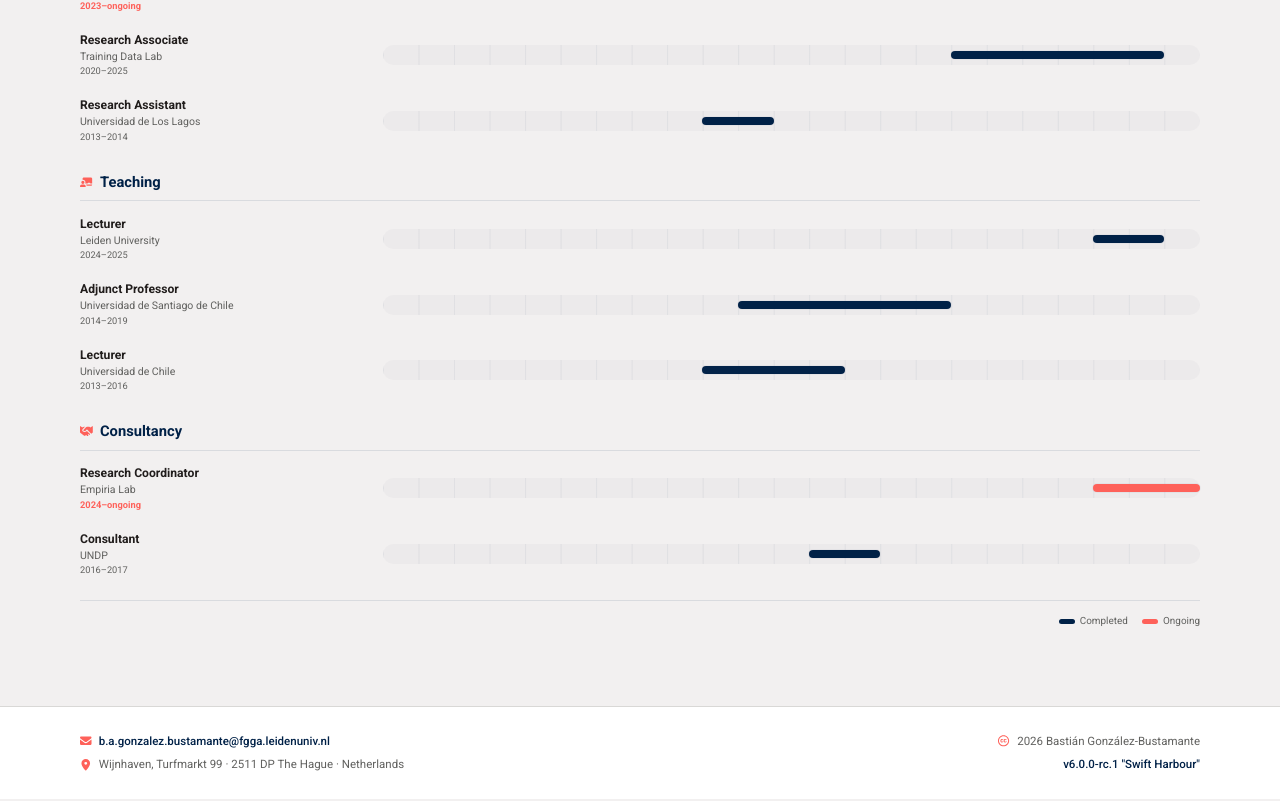
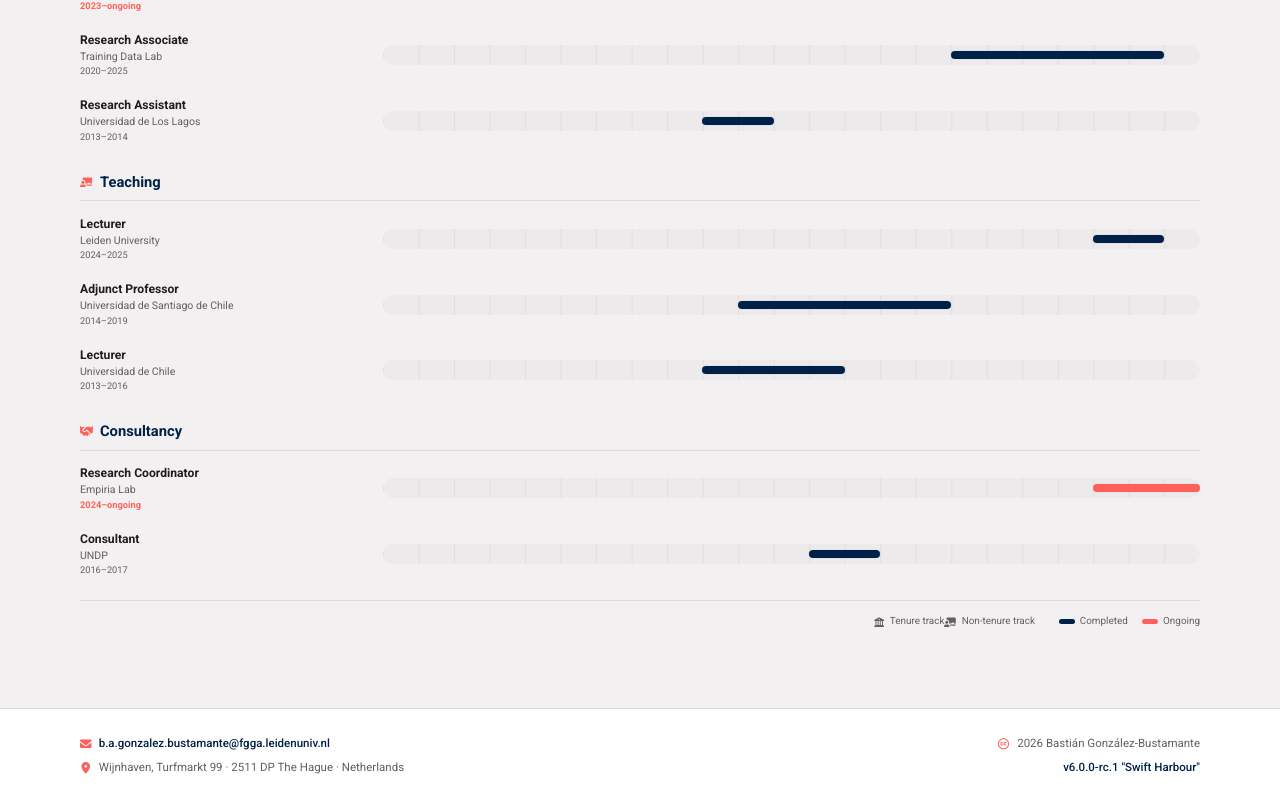
Before and after one commit to bgonzalezbustamante/academic-website, a Next.js app: page /trajectory in a window 1280 px wide. Shown: the part 1055-1856 px from the top of the page. Built offline with nearby package versions, Linux system fonts and the light colour scheme; no server answers; some icons are missing.

Commit message:
Restore tenure-track trajectory legend

```diff
--- a/components/academic-trajectory.tsx
+++ b/components/academic-trajectory.tsx
@@ -221,8 +221,25 @@ export default function AcademicTrajectory() {
 
       <div
         className="trajectory-legend"
-        aria-label="Academic trajectory status legend"
+        aria-label="Academic trajectory legend"
       >
+        <div className="trajectory-legend-types">
+          <span>
+            <FontAwesomeIcon
+              icon={faBuildingColumns}
+              aria-hidden="true"
+            />
+            Tenure track
+          </span>
+          <span>
+            <FontAwesomeIcon
+              icon={faChalkboardUser}
+              aria-hidden="true"
+            />
+            Non-tenure track
+          </span>
+        </div>
+
         <div className="trajectory-legend-status">
           <span>
             <i className="trajectory-status-swatch" />
```
